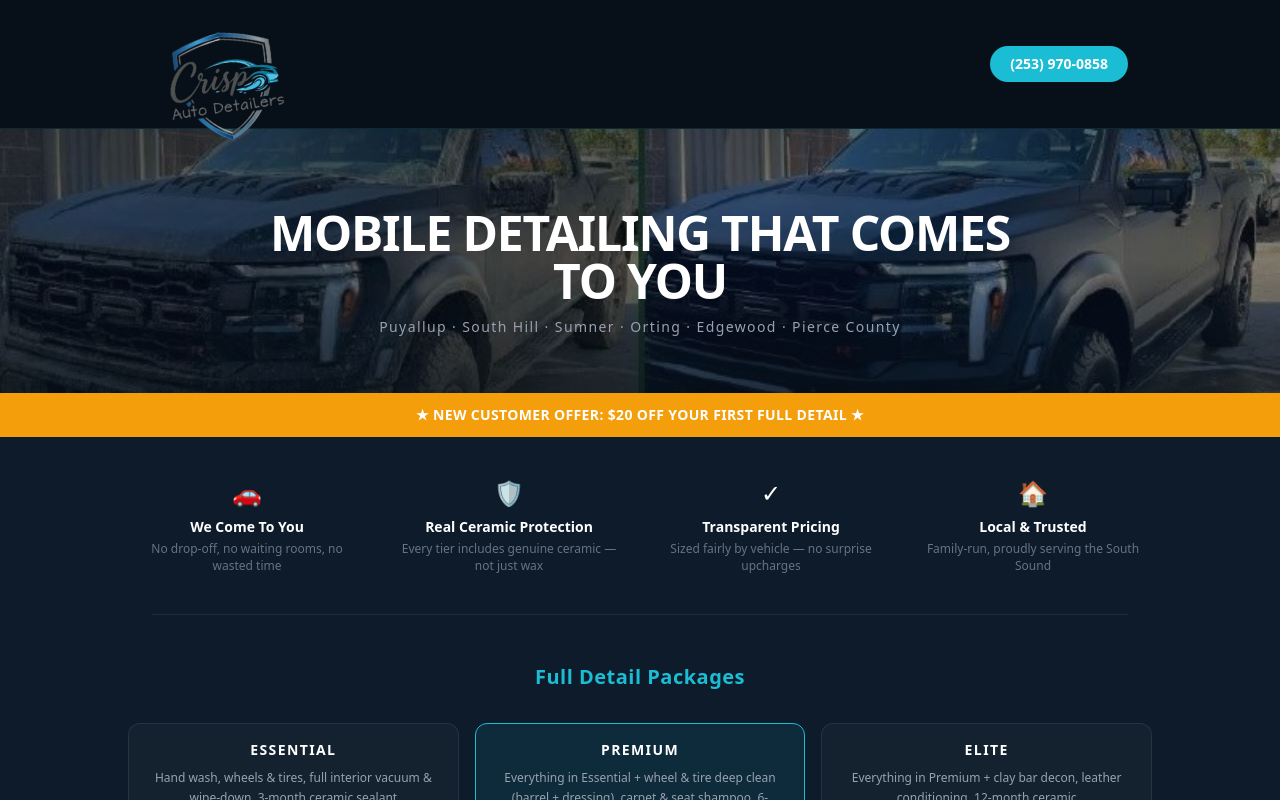
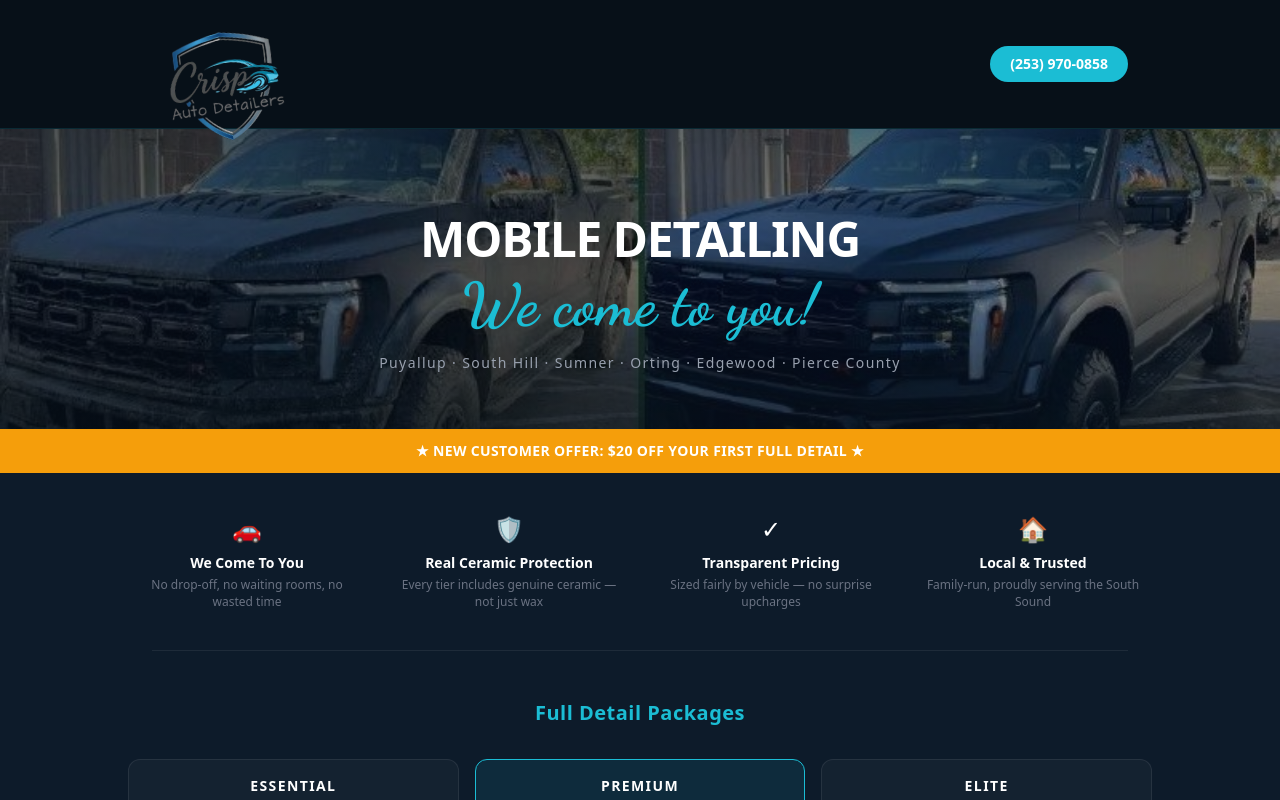
Before and after one commit to NobleLandCo/crispautodetailers, a Next.js app: page / in a window 1280 px wide. Shown: the top 800 px of the page. Built offline with nearby package versions, Linux system fonts and the light colour scheme.

Commit message:
feat: hero heading split — Dancing Script 'We come to you!' in teal

```diff
--- a/src/app/page.tsx
+++ b/src/app/page.tsx
@@ -48,8 +48,9 @@ export default function Home() {
           <div className="absolute inset-0" style={{ background: `linear-gradient(to bottom, rgba(7,16,24,0.5) 0%, rgba(7,16,24,0.35) 50%, rgba(7,16,24,0.7) 100%)` }} />
         </div>
         <div className="relative z-10 max-w-3xl mx-auto">
-          <h1 className="text-3xl md:text-5xl font-black text-white tracking-tight mb-3">
-            MOBILE DETAILING THAT COMES TO YOU
+          <h1 className="mb-3">
+            <span className="block text-3xl md:text-5xl font-black text-white tracking-tight leading-tight">MOBILE DETAILING</span>
+            <span className="block text-4xl md:text-6xl" style={{ fontFamily: "'Dancing Script', cursive", color: BLUE, lineHeight: 1.2 }}>We come to you!</span>
           </h1>
           <p className="text-gray-400 text-sm tracking-widest">
             Puyallup · South Hill · Sumner · Orting · Edgewood · Pierce County
```
